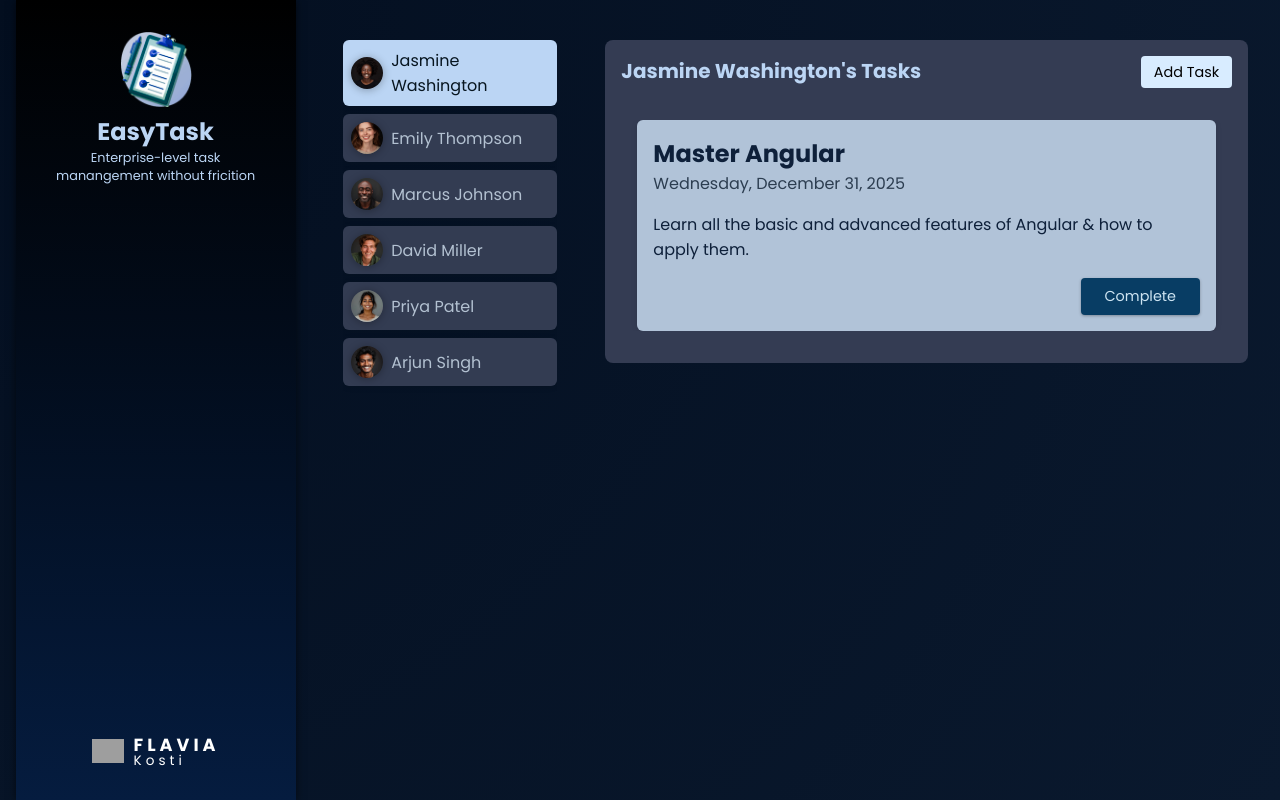
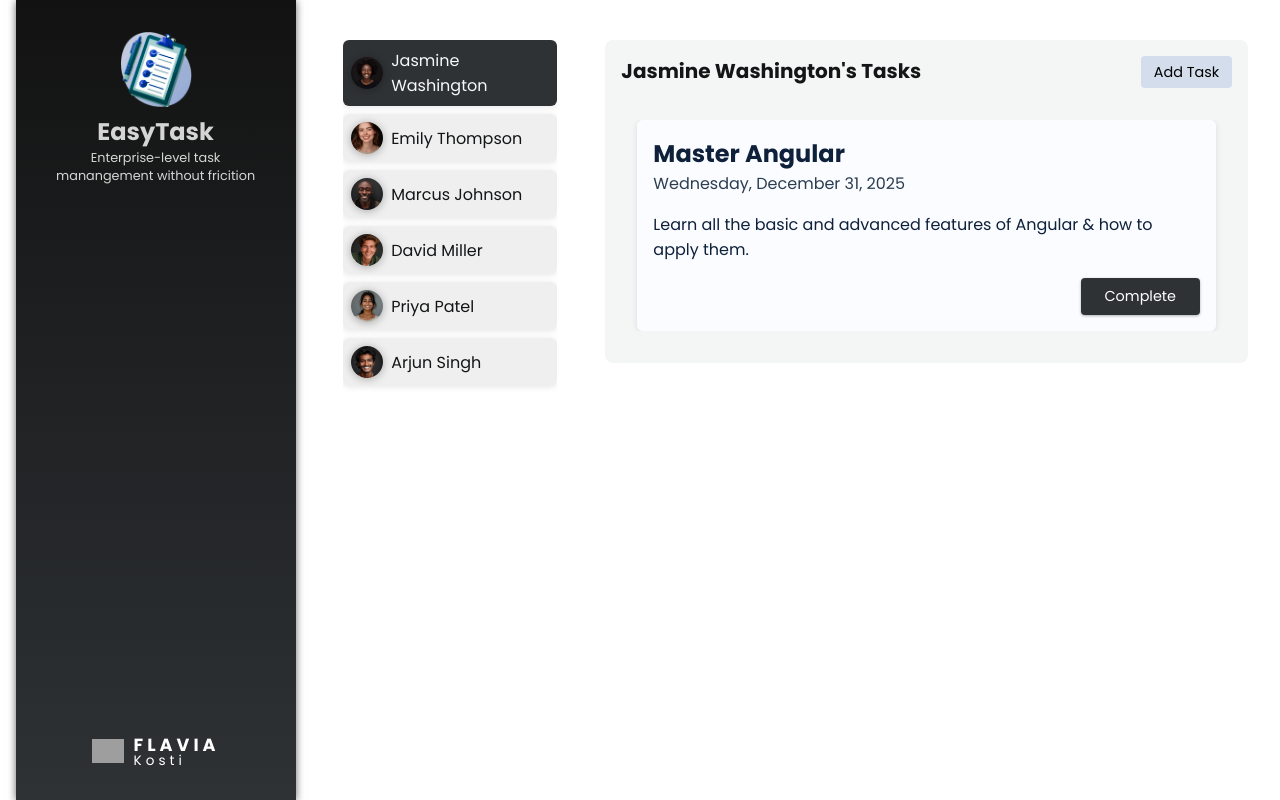
Before and after one commit to flavia3107/angular-components, an Angular app: page / in a window 1280 px wide. Both pictures are taken after a click on the button "Jasmine Washington". Built offline with nearby package versions, Linux system fonts and the light colour scheme; grey boxes are pictures that could not be loaded.

Commit message:
EasyTask: Re-design

```diff
--- a/src/app/header/header.component.css
+++ b/src/app/header/header.component.css
@@ -7,7 +7,7 @@ header {
     max-width: 50rem;
     margin: 0 auto 2rem auto;
     text-align: center;
-    background: linear-gradient(to bottom, #000000, #051c3f);
+    background-image: linear-gradient(to bottom, #121212 0%, #2e3235 100%);
     box-shadow: 0 1px 8px rgba(0, 0, 0, 0.6);
     height: 100%;
     justify-content: space-between;
@@ -23,12 +23,14 @@ h1 {
     font-size: 1.25rem;
     margin: 0;
     padding: 0;
+    color: #d5d5d5;
 }
 
 p {
     margin: 0;
     font-size: 0.8rem;
     text-wrap: balance;
+    color: #d5d5d5;
 }
 
 .logo {
--- a/src/app/tasks/new-task/new-task.component.css
+++ b/src/app/tasks/new-task/new-task.component.css
@@ -10,7 +10,7 @@
 dialog {
     width: 90%;
     max-width: 30rem;
-    background-color: #333c52;
+    background-color: #f4f5f5;
     border-radius: 6px;
     border: none;
     box-shadow: 0 1px 6px rgba(0, 0, 0, 0.4);
@@ -21,14 +21,14 @@ dialog {
 
 h2 {
     margin: 0;
-    color: #bbd5f4;
+    color: #131517;
 }
 
 label {
     display: block;
     font-weight: bold;
     font-size: 0.85rem;
-    color: #bbd5f4;
+    color: #131517;
 }
 
 input,
@@ -37,8 +37,8 @@ textarea {
     font: inherit;
     padding: 0.15rem 0.25rem;
     border-radius: 4px;
-    border: 1px solid #9eb3cc;
-    background-color: #b1c3d9;
+    border: 1px solid #b8b8b8;
+    background-color: #d3d3d3;
 }
 
 .actions {
@@ -58,23 +58,24 @@ button {
 }
 
 button[type="button"] {
-    color: #bbd5f4;
+    color: #131517;
 }
 
 button[type="button"]:hover,
 button[type="button"]:active {
-    color: #9eb3cc;
+    color: #929faf;
 }
 
 button[type="submit"] {
-    background-color: #d8ecff;
+    background-color: #131517;
     box-shadow: 0 1px 3px rgba(0, 0, 0, 0.3);
     transition: all 0.3s ease;
+    color: #ffffff;
 }
 
 button[type="submit"]:hover,
 button[type="submit"]:active {
-    background-color: #bbd5f4;
+    background-color: #2c2e30;
     box-shadow: 0 1px 6px rgba(0, 0, 0, 0.3);
 }
 
--- a/src/app/tasks/task/task.component.css
+++ b/src/app/tasks/task/task.component.css
@@ -1,7 +1,7 @@
 article {
     padding: 1rem;
     color: #0e203a;
-    background-color: #b1c3d8;
+    background-color: #fafcff;
 }
 
 h2 {
@@ -21,8 +21,8 @@ time {
     font: inherit;
     font-size: 0.9rem;
     cursor: pointer;
-    background-color: #083d64;
-    color: #cde4f2;
+    background-color: #2f3235;
+    color: #ffffff;
     border-radius: 4px;
     padding: 0.5rem 1.5rem;
     border: none;
@@ -32,6 +32,6 @@ time {
 
 .actions button:hover,
 .actions button:active {
-    background-color: #072c47;
+    background-color: #4e5052;
     box-shadow: 0 1px 6px rgba(0, 0, 0, 0.3);
 }
--- a/src/app/tasks/tasks.component.css
+++ b/src/app/tasks/tasks.component.css
@@ -6,7 +6,7 @@
     margin-bottom: 1.5rem;
     height: fit-content;
     box-sizing: border-box;
-    background-color: #343c53;
+    background-color: #f4f5f5;
 }
 
 header {
@@ -32,7 +32,7 @@ menu {
 menu button {
     font: inherit;
     cursor: pointer;
-    background-color: #d8ecff;
+    background-color: #d3ddeb;
     border-radius: 4px;
     border: none;
     padding: 0.35rem 0.8rem;
--- a/src/app/user/user.component.css
+++ b/src/app/user/user.component.css
@@ -9,8 +9,7 @@ button {
     align-items: center;
     gap: 0.5rem;
     padding: 0.5rem;
-    background-color: #333c52;
-    color: #b3c1d1;
+    color: #131517;
     border: none;
     font: inherit;
     cursor: pointer;
@@ -22,8 +21,8 @@ button {
 button:hover,
 button:active,
 .active {
-    background-color: #bbd5f4;
-    color: #07151f;
+    background-color: #2f3235;
+    color: #f6f9fc;
 }
 
 img {
--- a/src/styles.css
+++ b/src/styles.css
@@ -9,8 +9,7 @@ html {
 
 body {
   font-family: "Poppins", sans-serif;
-  background: radial-gradient(circle at top left, #030e1f, #0a192e);
-  color: #bbd5f4;
+  color: #131517;
   margin: 0;
   padding: 0;
   height: 100%;
```
